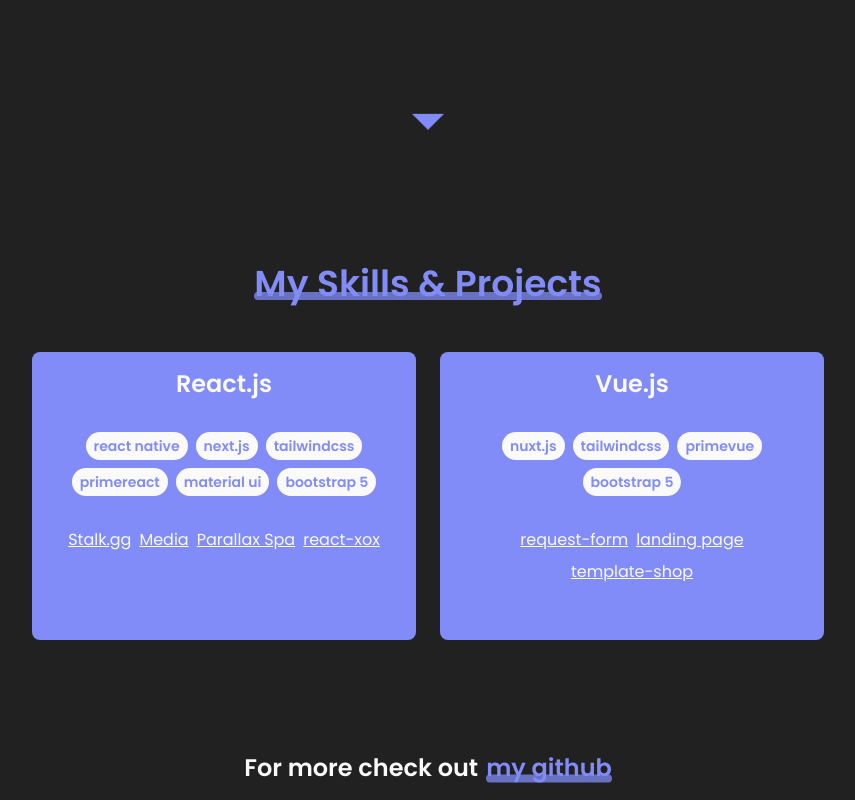
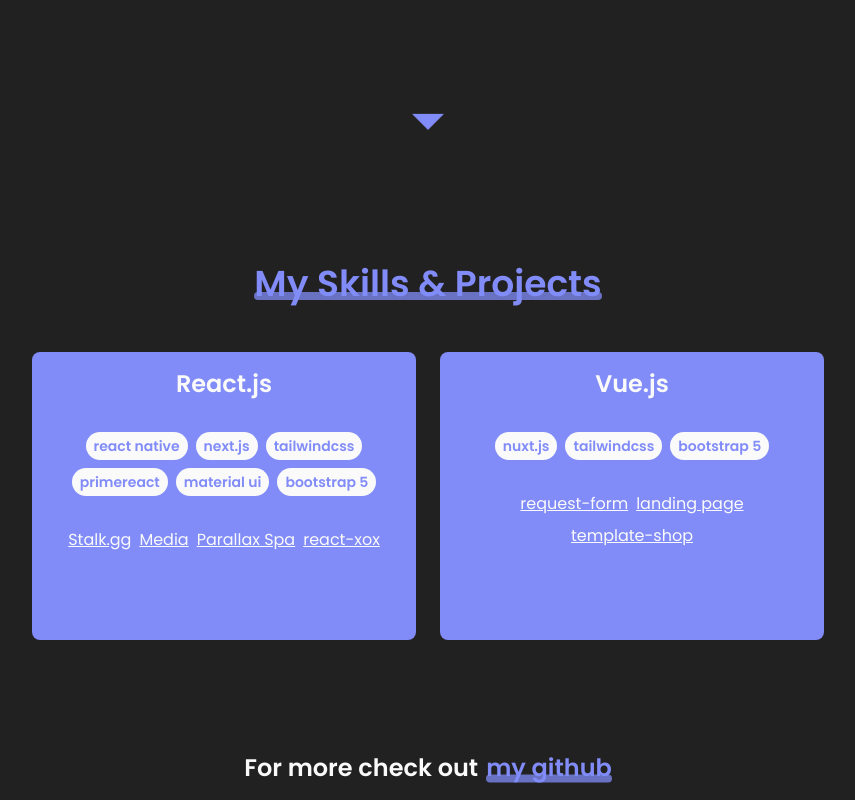
Before and after one commit to Yefee8/portfolio, a Next.js app: page / in a window 1280 px wide. Shown: the part 632-1432 px from the top of the page, without its empty margins (212-1067 px from the left). Built offline with nearby package versions, Linux system fonts and the light colour scheme.

Commit message:
clean code 🧹

```diff
--- /dev/null
+++ b/components/skillCard.js
@@ -0,0 +1,31 @@
+export default function SkillCard({ cardProps }) {
+    return (
+        <div className="w-64 h-auto md:w-96 md:h-72 p-4 bg-primary rounded-lg flex flex-col items-center">
+            <h1 className="text-xl card-title md:text-2xl ">
+                {cardProps.title}
+            </h1>
+
+            <div className="flex gap-x-2 gap-y-2 justify-center flex-wrap mt-4 md:mt-8">
+                {cardProps.tags.map((tag, index) => {
+                    return (
+                        <div key={index} className="rounded-full px-2 py-1 cursor-pointer bg-white text-primary text-sm md:text-md ">
+                            {tag}
+                        </div>
+                    )
+                })}
+            </div>
+
+            <div className="flex gap-x-2 gap-y-2 justify-center flex-wrap mt-4 md:mt-8">
+                {
+                    cardProps.projects.map((project, index) => {
+                        return (
+                            <a key={index} className="font-normal card-title cursor-pointer underline" href={project.link} target="_blank">
+                                {project.title}
+                            </a>
+                        )
+                    })
+                }
+            </div>
+        </div>
+    )
+}
--- a/components/skills.js
+++ b/components/skills.js
@@ -1,4 +1,60 @@
+import SkillCard from "./skillCard";
 export default function Skills() {
+
+    const allSkills = [
+        {
+            title: 'React.js',
+            tags: [
+                'react native',
+                'next.js',
+                'tailwindcss',
+                'primereact',
+                'material ui',
+                'bootstrap 5'
+            ],
+            projects: [
+                {
+                    title: 'Stalk.gg',
+                    link: 'https://stalk.gg'
+                },
+                {
+                    title: 'Media',
+                    link: 'https://media-yefee8.vercel.app'
+                },
+                {
+                    title: 'Parallax Spa',
+                    link: 'https://parallax-spa.vercel.app'
+                },
+                {
+                    title: 'react-xox',
+                    link: 'https://yefee8.github.io/react-xox'
+                }
+            ]
+        },
+        {
+            title: 'Vue.js',
+            tags: [
+                'nuxt.js',
+                'tailwindcss',
+                'bootstrap 5'
+            ],
+            projects: [
+                {
+                    title: 'request-form',
+                    link: 'https://request-form-template.netlify.app/'
+                },
+                {
+                    title: 'landing page',
+                    link: 'https://yefeelanding.netlify.app/'
+                },
+                {
+                    title: 'template-shop',
+                    link: 'https://yefee-shop.vercel.app/'
+                }
+            ]
+        }
+    ];
+
     return (
         <div className="skills">
 
@@ -8,85 +64,14 @@ export default function Skills() {
             </h1>
 
             <div className="mt-12 flex flex-wrap justify-center w-full items-center gap-x-6 gap-y-6">
-                <div className="w-64 h-auto md:w-96 md:h-72 p-4 bg-primary rounded-lg flex flex-col items-center">
-                    <h1 className="text-xl card-title md:text-2xl ">
-                        React.js
-                    </h1>
 
-                    <div className="flex gap-x-2 gap-y-2 justify-center flex-wrap mt-4 md:mt-8">
-                        <div className="rounded-full px-2 py-1 cursor-pointer bg-white text-primary text-sm md:text-md ">
-                            react native
-                        </div>
-                        <div className="rounded-full px-2 py-1 cursor-pointer bg-white text-primary text-sm md:text-md ">
-                            next.js
-                        </div>
-                        <div className="rounded-full px-2 py-1 cursor-pointer bg-white text-primary text-sm md:text-md ">
-                            tailwindcss
-                        </div>
-                        <div className="rounded-full px-2 py-1 cursor-pointer bg-white text-primary text-sm md:text-md ">
-                            primereact
-                        </div>
-                        <div className="rounded-full px-2 py-1 cursor-pointer bg-white text-primary text-sm md:text-md ">
-                            material ui
-                        </div>
-                        <div className="rounded-full px-2 py-1 cursor-pointer bg-white text-primary text-sm md:text-md ">
-                            bootstrap 5
-                        </div>
-                    </div>
-
-                    <div className="flex gap-x-2 gap-y-2 justify-center flex-wrap mt-4 md:mt-8">
-                        <a className="font-normal card-title cursor-pointer underline" href="https://stalk.gg" target="_blank">
-                            Stalk.gg
-                        </a>
-
-                        <a className="font-normal card-title cursor-pointer underline" href="https://media-yefee8.vercel.app" target="_blank">
-                            Media
-                        </a>
-
-                        <a className="font-normal card-title cursor-pointer underline" href="https://parallax-spa.vercel.app" target="_blank">
-                            Parallax Spa
-                        </a>
-
-                        <a className="font-normal card-title cursor-pointer underline" href="https://yefee8.github.io/react-xox" target="_blank">
-                            react-xox
-                        </a>
-                    </div>
-                </div>
-
-                <div className="w-64 h-auto md:w-96 md:h-72 p-4 bg-primary rounded-lg flex flex-col items-center">
-                    <h1 className="text-xl card-title md:text-2xl ">
-                        Vue.js
-                    </h1>
-
-                    <div className="flex gap-x-2 gap-y-2 justify-center flex-wrap mt-4 md:mt-8">
-                        <div className="rounded-full px-2 py-1 cursor-pointer bg-white text-primary text-sm md:text-md ">
-                            nuxt.js
-                        </div>
-                        <div className="rounded-full px-2 py-1 cursor-pointer bg-white text-primary text-sm md:text-md ">
-                            tailwindcss
-                        </div>
-                        <div className="rounded-full px-2 py-1 cursor-pointer bg-white text-primary text-sm md:text-md ">
-                            primevue
-                        </div>
-                        <div className="rounded-full px-2 py-1 cursor-pointer bg-white text-primary text-sm md:text-md ">
-                            bootstrap 5
-                        </div>
-                    </div>
-
-                    <div className="flex gap-x-2 gap-y-2 justify-center flex-wrap mt-4 md:mt-8">
-                        <a className="font-normal card-title cursor-pointer underline" href="https://request-form-template.netlify.app/" target="_blank">
-                            request-form
-                        </a>
-
-                        <a className="font-normal card-title cursor-pointer underline" href="https://yefeelanding.netlify.app/" target="_blank">
-                            landing page
-                        </a>
-
-                        <a className="font-normal card-title cursor-pointer underline" href="https://yefee-shop.vercel.app/" target="_blank">
-                            template-shop
-                        </a>
-                    </div>
-                </div>
+                {
+                    allSkills.map((skill, index) => {
+                        return (
+                            <SkillCard  key={index} cardProps={skill} />
+                        )
+                    })
+                }
 
                 <div className="absolute bottom-4 text-xl md:text-2xl">
                     <h1 className="flex flex-wrap justify-center">
```
